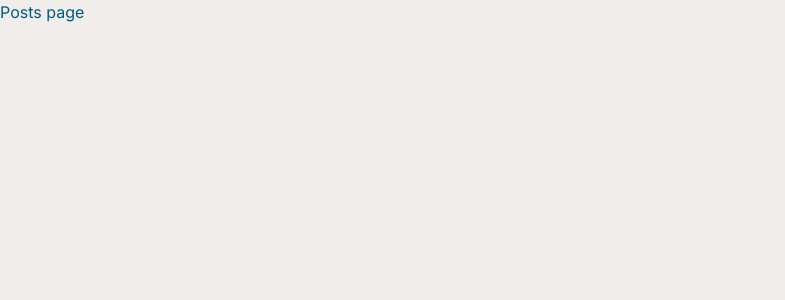
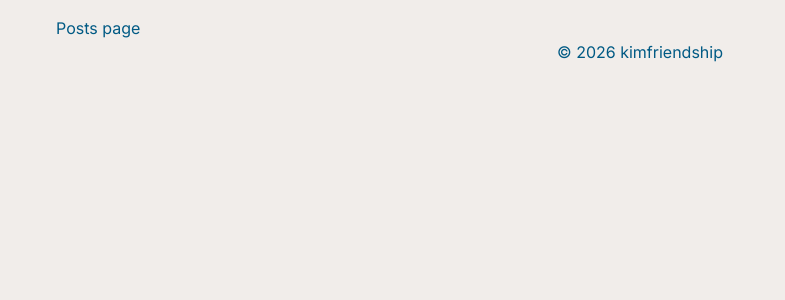
Before and after one commit to kimfriendship/kimfriendship-blog, a Next.js app: page / in a window 1280 px wide. Shown: the top 300 px of the page, without its empty margins (0-785 px from the left). Built offline with nearby package versions, Linux system fonts and the light colour scheme.

Commit message:
스타일: 레이아웃 메타데이터 수정 및 클래스 이름 최적화

```diff
--- a/src/app/layout.tsx
+++ b/src/app/layout.tsx
@@ -1,6 +1,7 @@
 import type { Metadata } from "next";
 import { Inter, Noto_Sans_KR, JetBrains_Mono } from "next/font/google";
 import "./globals.css";
+import { cn } from "@/lib/utils";
 
 const inter = Inter({
   subsets: ["latin"],
@@ -22,8 +23,8 @@ const mono = JetBrains_Mono({
 });
 
 export const metadata: Metadata = {
-  title: "Create Next App",
-  description: "Generated by create next app",
+  title: "kimfriendship.log",
+  description: "매일 1% 성장하는 개발자가 되기 위한 여정을 공유합니다.",
 };
 
 export default function RootLayout({
@@ -34,9 +35,13 @@ export default function RootLayout({
   return (
     <html lang="ko">
       <body
-        className={`${inter.variable} ${notoKr.variable} ${mono.variable} antialiased`}
+        className={cn(
+          `${inter.variable} ${notoKr.variable} ${mono.variable} antialiased`,
+          "mx-auto h-screen w-full max-w-[1200px] p-4",
+        )}
       >
         {children}
+        <p className="mt-auto text-center">© 2026 kimfriendship</p>
       </body>
     </html>
   );
```
